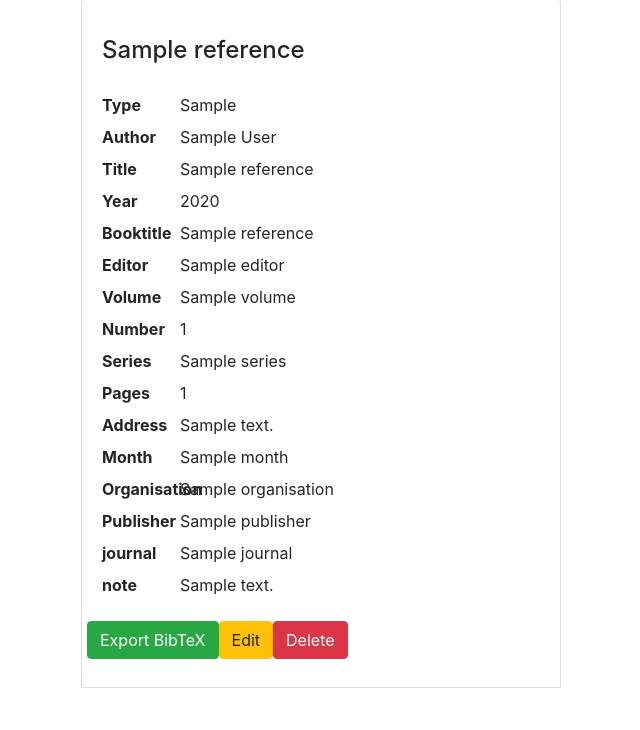
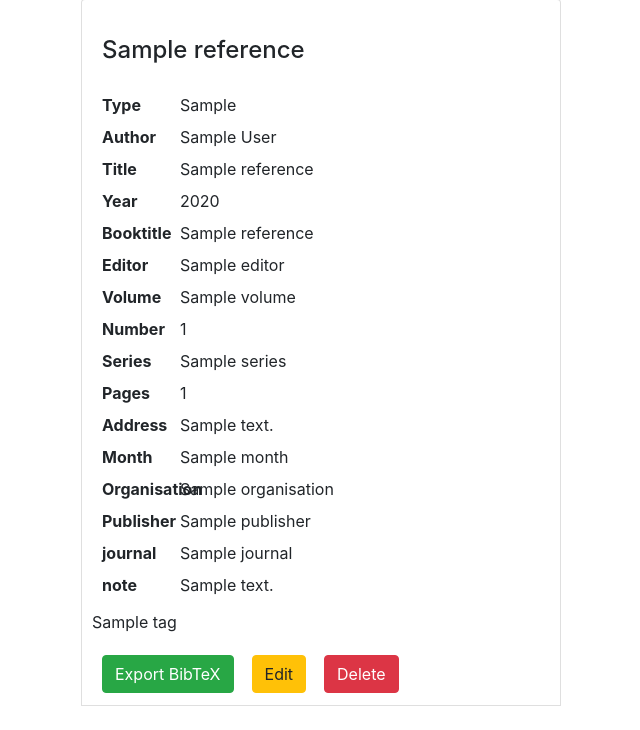
Before and after one commit to Eeritvan/ohtu-tiistai, a Flask app: template src/templates/filter_reference.html in a window 1280 px wide. Shown: the part 906-1636 px from the top of the page, without its empty margins (319-959 px from the left). Before the commit the page ends 1594 px from the top, so only its background shows below. Run offline with Flask 3, Linux system fonts and the light colour scheme; the template is opened without the code that fills it: most values are stand-ins (such as "Sample title", 1, 10 or a date in 2020); some libraries are stand-ins or nearby versions.

Commit message:
Added reference tags display

```diff
--- a/src/app.py
+++ b/src/app.py
@@ -14,7 +14,6 @@ def index():
     references_all = len(references)
     for i in references:
         i.tags = ref_repo.get_ref_tags(i)
-    #TODO: tags are accessible via i.tags for each reference
     return render_template("index.html", references=references,
                                          unfinished=references_all)
 
@@ -97,7 +96,6 @@ def search_reference():
 
     for i in references:
         i.tags = ref_repo.get_ref_tags(i)
-    #TODO: tags are accessible via i.tags for each reference
     return render_template("filter_reference.html", references=references,
                                                     filters=filters,
                                                     total=references_all)
--- a/src/templates/filter_reference.html
+++ b/src/templates/filter_reference.html
@@ -85,8 +85,10 @@ Search reference
         <dt class="col-sm-2"> Year </dt>
         <dd class="col-sm-10"> {{reference.year}}</dd>
 
+        {% if reference.booktitle %}
         <dt class="col-sm-2"> Booktitle </dt>
         <dd class="col-sm-10"> {{reference.booktitle}}</dd>
+        {% endif %}
 
 
         {% if reference.editor %}
@@ -144,21 +146,31 @@ Search reference
         <dd class="col-sm-10"> {{reference.note}}</dd>
         {% endif %}
 
+        {% if reference.tags %}
+        <div class="tags-container" style="display: flex; flex-wrap: wrap; gap: 10px; justify-content: center;">
+          {% for tag in reference.tags %}
+            <span style="border-radius: 10px; background-color: rgba({{ tag.color }}, 0.4); padding: 5px; border: 2px solid rgba({{ tag.color }});">
+              {{ tag.name }}
+            </span>
+          {% endfor %}
+        </div>
+        {% endif %}
+        </dl>
+
         </form>
-        <br>
-        <br>
+        <div style="display: flex; gap: 10px;">
+          </form>
           <form action="/export_bibtex/{{reference.id}}" method="GET">
-          <button type="submit" class="btn btn-success">Export BibTeX</button>
+            <button type="submit" class="btn btn-success mr-2">Export BibTeX</button>
           </form>
           <form action="/edit_reference/{{reference.id}}" method="GET">
-          <button type="submit" class="btn btn-warning"> Edit </button>
+            <button type="submit" class="btn btn-warning mr-2"> Edit </button>
           </form>
           <form action="/delete_reference/{{reference.id}}" method="POST">
-          <button type="submit" class="btn btn-danger"> Delete </button>
+            <button type="submit" class="btn btn-danger mr-2"> Delete </button>
           </form>
+        </div>
 
-
-      </dl>
 
     </div>
   </li>
```
Also changed, not shown: src/templates/index.html (+12 -4 lines). Lines whose indentation alone changed are shown as unchanged.
